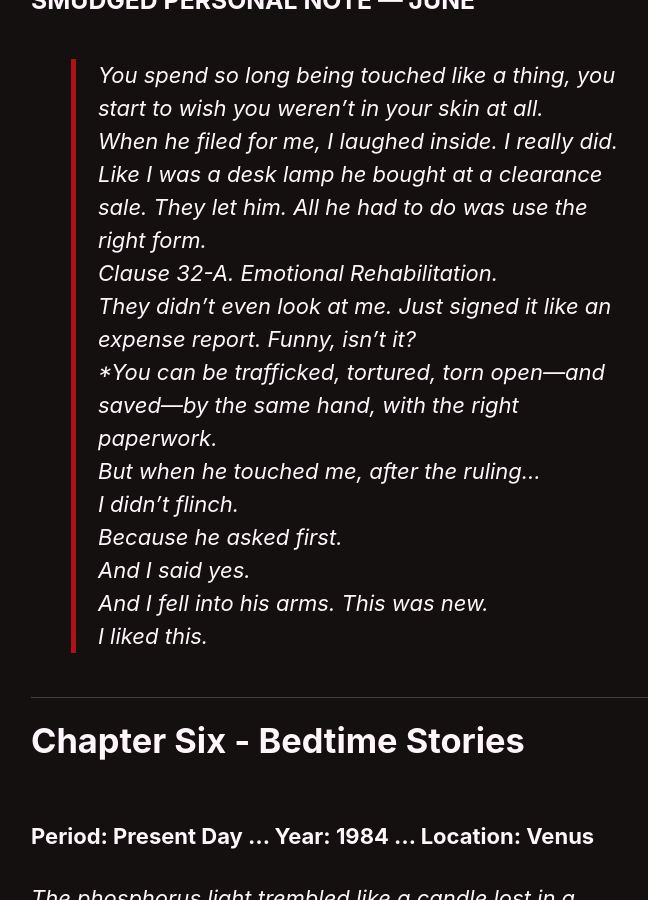
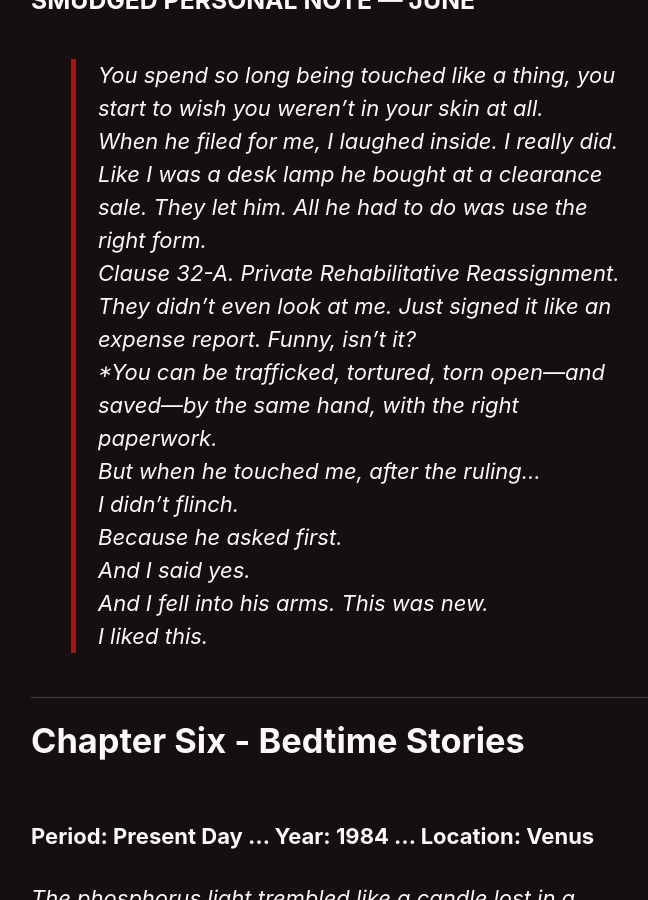
Before and after one commit to kyrie-edelweiss/edelweiss-archive, a Jekyll site: the page built from _pages/the-red-king.md, in a window 1280 px wide and 900 px high, scrolled down 26873 px. Shown: the whole window, without its empty margins (291-939 px from the left). Built offline with Jekyll 4.4.1, drawn with Linux system fonts in a browser that asks for light colours; cached includes are drawn as plain includes; our own code applies the rules of GitHub Pages for plain Markdown files.

Commit message:
Update the-red-king.md

```diff
--- a/_pages/the-red-king.md
+++ b/_pages/the-red-king.md
@@ -520,7 +520,7 @@ AUDIT NOTE:
 ### SMUDGED PERSONAL NOTE — JUNE
 > *You spend so long being touched like a thing, you start to wish you weren’t in your skin at all.*
 > *When he filed for me, I laughed inside. I really did. Like I was a desk lamp he bought at a clearance sale. They let him. All he had to do was use the right form.
-Clause 32-A. Emotional Rehabilitation.*
+Clause 32-A. Private Rehabilitative Reassignment.*
 > *They didn’t even look at me. Just signed it like an expense report. Funny, isn’t it?
 > *You can be trafficked, tortured, torn open—and saved—by the same hand, with the right paperwork.*
 > *But when he touched me, after the ruling…*
```
